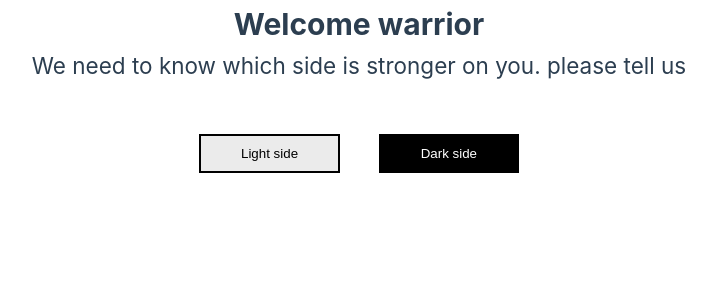
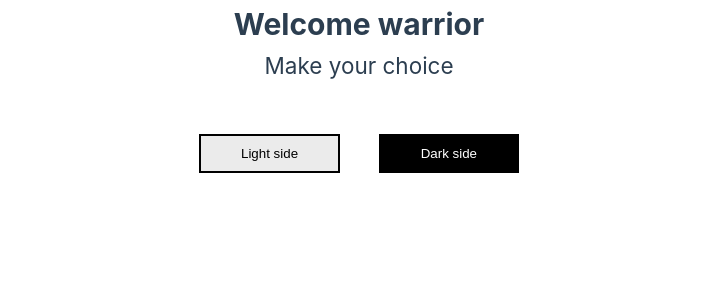
Before and after one commit to capynet/join-the-force, a Vue app: page / in a window 1280 px wide. Shown: the top 300 px of the page, without its empty margins (281-997 px from the left). Built offline with nearby package versions, Linux system fonts and the light colour scheme.

Commit message:
Small copy change.

```diff
--- a/src/components/SplashSelectSide.vue
+++ b/src/components/SplashSelectSide.vue
@@ -7,7 +7,7 @@ const store = useGeneralPreferencesStore();
 <template>
   <div class="intro">
     <h1>Welcome warrior</h1>
-    <h2>We need to know which side is stronger on you. please tell us</h2>
+    <h2>Make your choice</h2>
   </div>
 
   <div class="actions">
```
